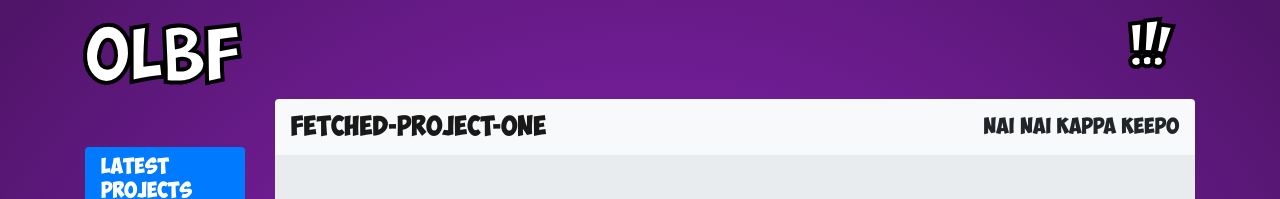
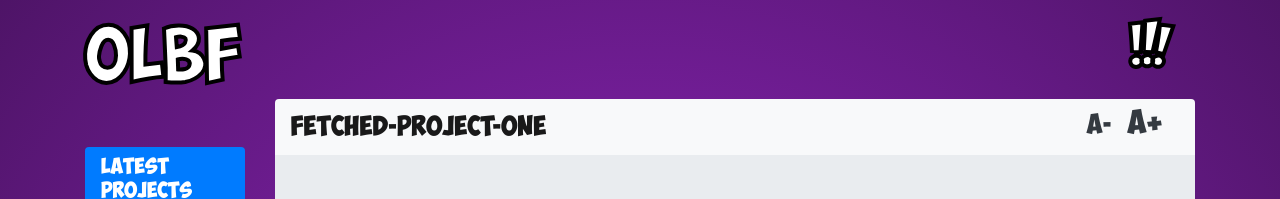
Before and after one commit to nksrentas/olbf, a React (Create React App) app: page /latest-projects/FETCHED-project-one in a window 1280 px wide. Shown: the top 199 px of the page. Built offline with nearby package versions, Linux system fonts and the light colour scheme.

Commit message:
adding font-changer ui

```diff
--- a/src/components/topBar/FontSizeChanger.jsx
+++ b/src/components/topBar/FontSizeChanger.jsx
@@ -1,7 +1,18 @@
 import React from 'react';
 
+const style = 'd-inline-block pr-3 ';
+
 const FontSizeChanger = () => {
-  return <div>nai nai kappa keepo</div>;
+  return (
+    <div>
+      <span className={style}>
+        <h5 className='text-dark'>A- </h5>
+      </span>
+      <span className={style}>
+        <h4 className='text-dark'>A+</h4>
+      </span>
+    </div>
+  );
 };
 
 export default FontSizeChanger;
--- a/src/components/topBar/TopBarContainer.jsx
+++ b/src/components/topBar/TopBarContainer.jsx
@@ -7,7 +7,6 @@ const TopBarContainer = (props) => {
   const { navigation, topBar, changeView, fetchState, renderExtra } = props;
   let { title } = props;
 
-  console.log(renderExtra());
   const handleViewState = (view) => {
     changeView(view);
   };
```
